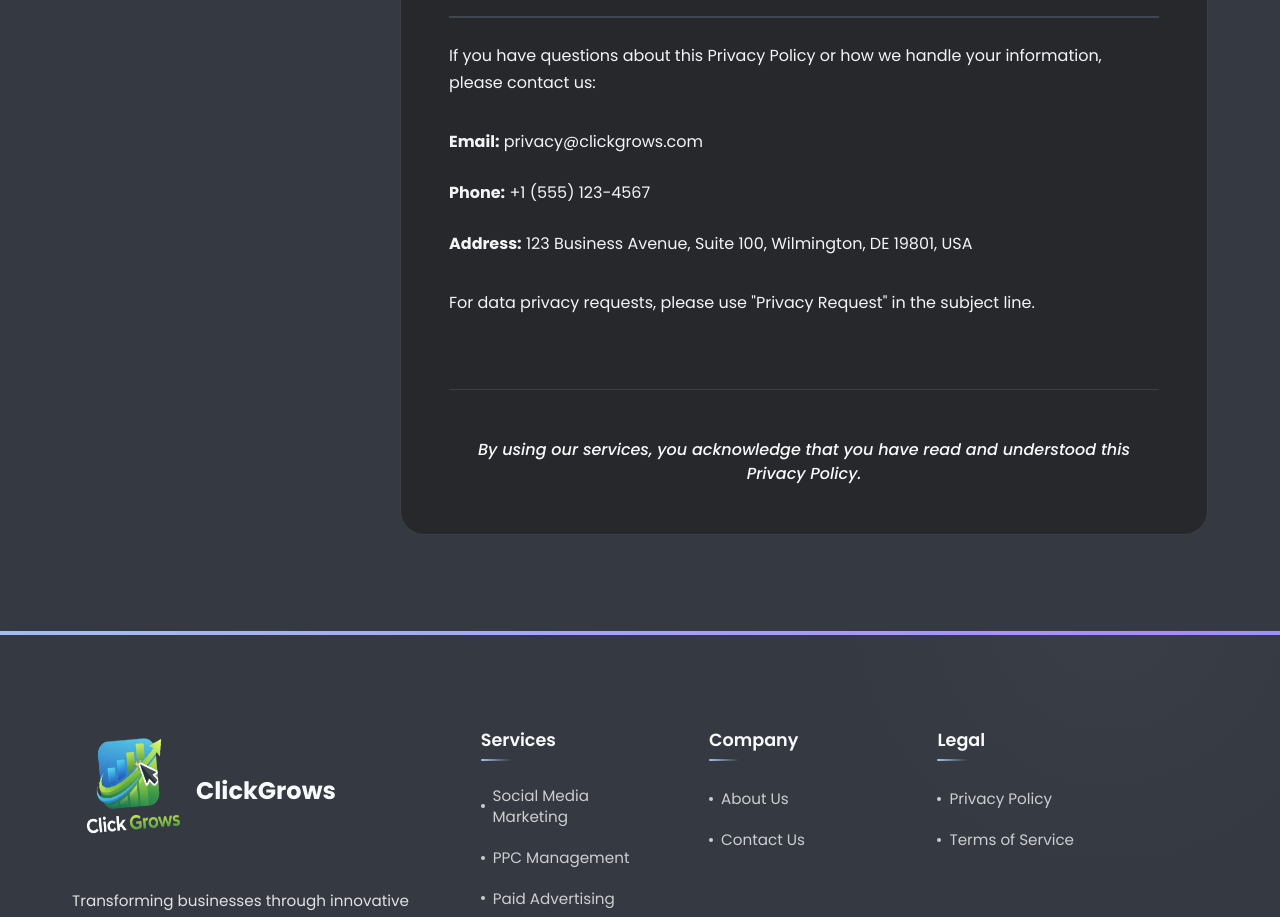
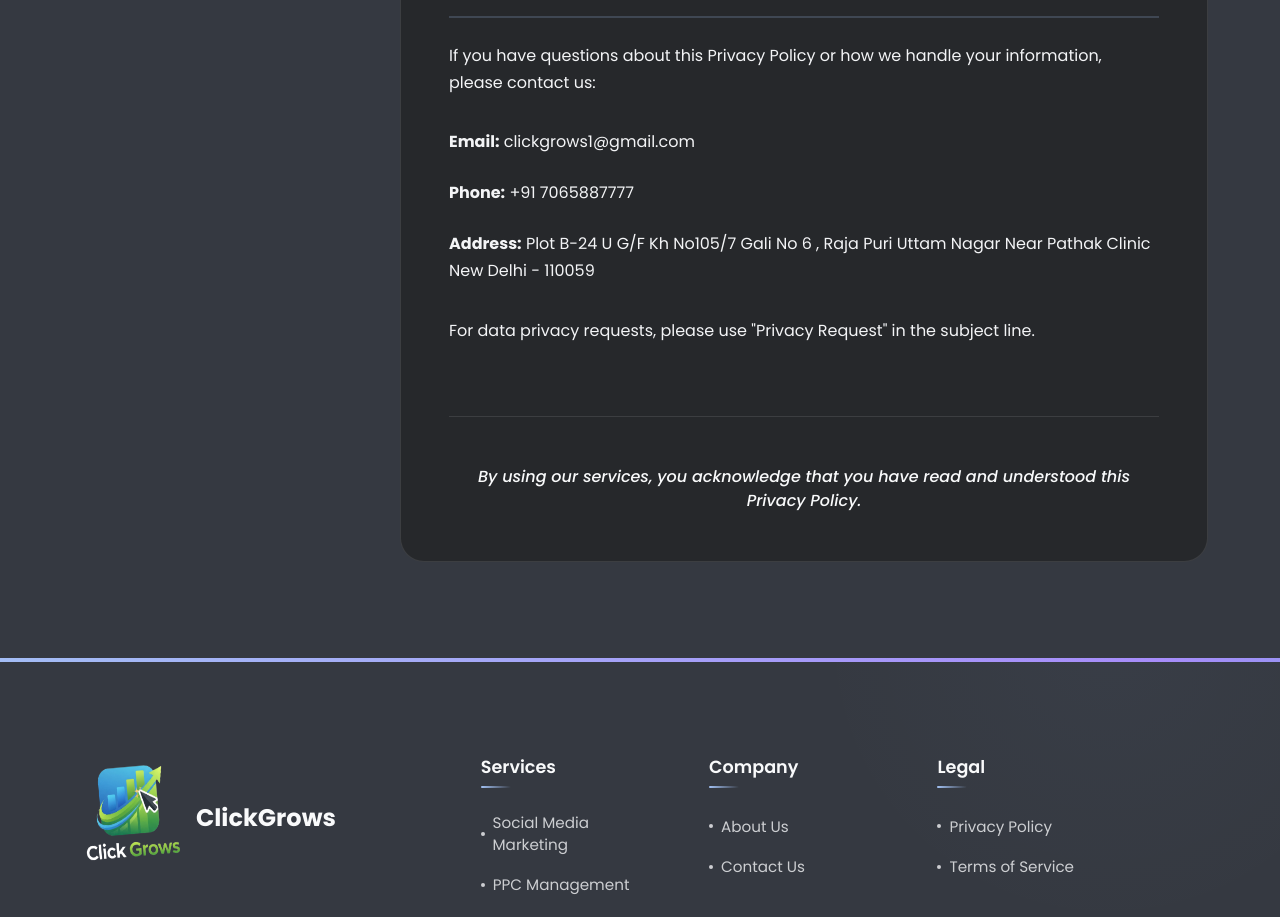
Before and after one commit to code-droplets/clickgrows, a React (Vite) app: page /privacy-policy in a window 1280 px wide. Shown: the part 6260-7177 px from the top of the page. Built offline with nearby package versions, Linux system fonts and the light colour scheme.

Commit message:
Change details in privacy and term

```diff
--- a/src/pages/policy/PrivacyPolicy.jsx
+++ b/src/pages/policy/PrivacyPolicy.jsx
@@ -260,9 +260,9 @@ const PrivacyPolicy = () => {
                   If you have questions about this Privacy Policy or how we handle your information, please contact us:
                 </p>
                 <ul className={style.contactList}>
-                  <li><strong>Email:</strong> privacy@clickgrows.com</li>
-                  <li><strong>Phone:</strong> +1 (555) 123-4567</li>
-                  <li><strong>Address:</strong> 123 Business Avenue, Suite 100, Wilmington, DE 19801, USA</li>
+                  <li><strong>Email:</strong> clickgrows1@gmail.com</li>
+                  <li><strong>Phone:</strong> +91 7065887777 </li>
+                  <li><strong>Address:</strong> Plot B-24 U G/F Kh No105/7 Gali No 6 , Raja Puri Uttam Nagar Near Pathak Clinic New Delhi - 110059</li>
                 </ul>
                 <p>
                   For data privacy requests, please use "Privacy Request" in the subject line.
--- a/src/pages/term-and-condition/TermAndCondition.jsx
+++ b/src/pages/term-and-condition/TermAndCondition.jsx
@@ -258,9 +258,9 @@ const TermsAndConditions = () => {
                   If you have any questions about these Terms, please contact us:
                 </p>
                 <ul className={style.contactList}>
-                  <li><strong>Email:</strong> legal@clickgrows.com</li>
-                  <li><strong>Phone:</strong> +1 (555) 123-4567</li>
-                  <li><strong>Address:</strong> 123 Business Avenue, Suite 100, Wilmington, DE 19801</li>
+                  <li><strong>Email:</strong> clickgrows1@gmail.com</li>
+                  <li><strong>Phone:</strong>+91 7065887777</li>
+                  <li><strong>Address:</strong>Plot B-24 U G/F Kh No105/7 Gali No 6 , Raja Puri Uttam Nagar Near Pathak Clinic New Delhi -110059</li>
                 </ul>
               </section>
 
```
Also changed, not shown: 4 other files (tests, documents, lock files or other folders).
